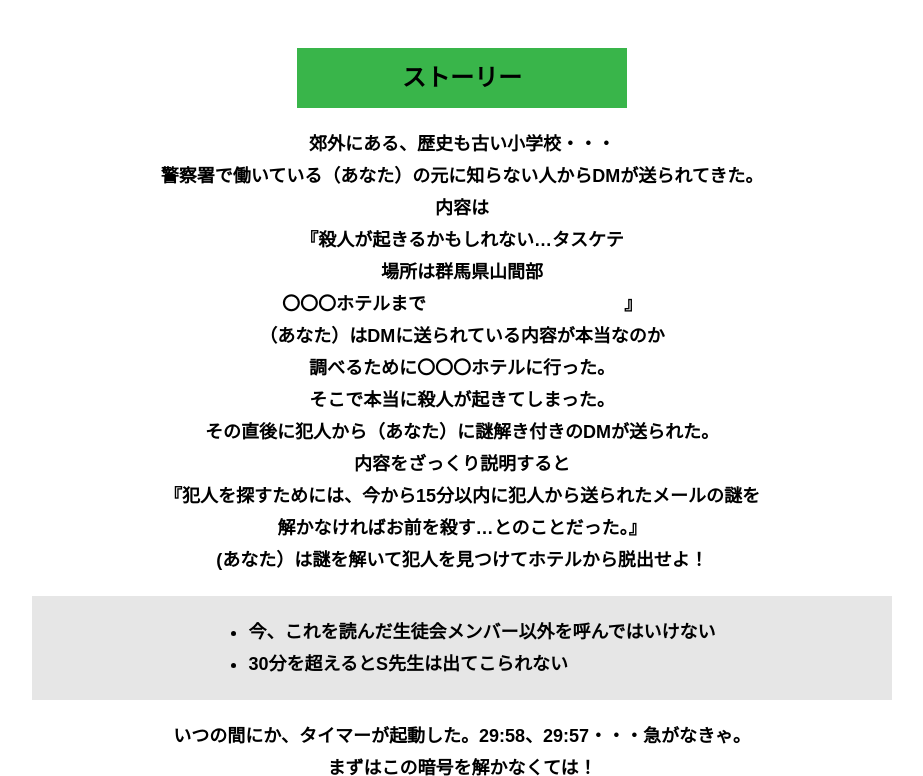
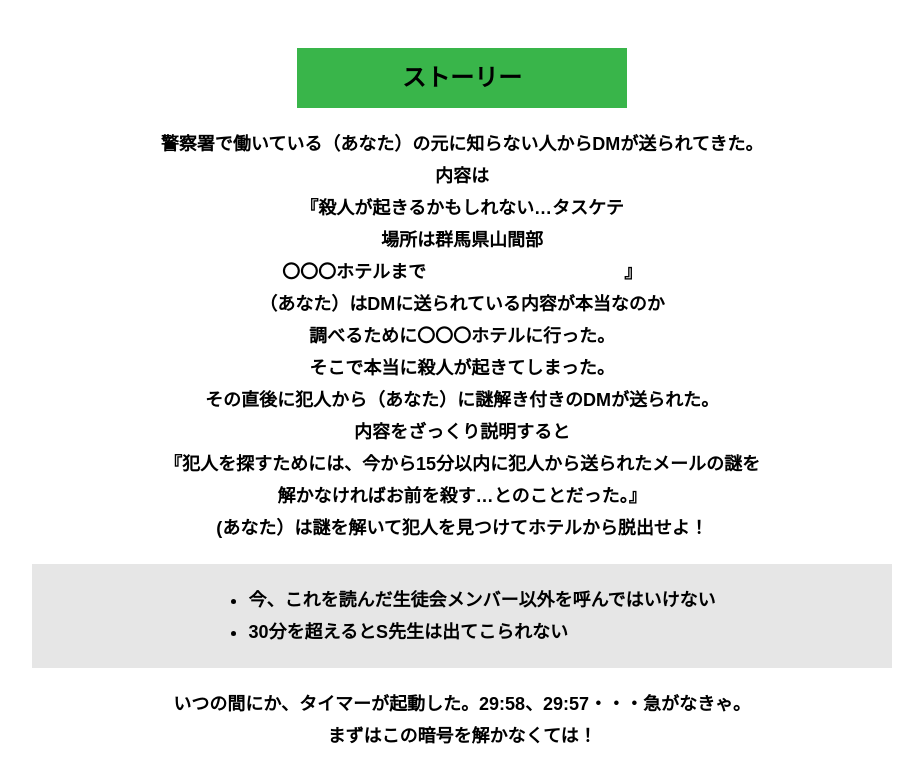
Before and after one commit to kuma-1218/alfa-omiya-15, a plain HTML site: page index.html in a window 1280 px wide. Shown: the part 543-1319 px from the top of the page, without its empty margins (178-1101 px from the left). Drawn offline with Linux system fonts and the light colour scheme.

Commit message:
Update index.html

```diff
--- a/index.html
+++ b/index.html
@@ -29,8 +29,7 @@
       <div class="container">
         <h2 class="section-title section-title--keycolor section-title--story">ストーリー</h2>
         <div class="story">
-          <p class="text-center">郊外にある、歴史も古い小学校・・・<br>
-            警察署で働いている（あなた）の元に知らない人からDMが送られてきた。<br>
+          <p class="text-center">警察署で働いている（あなた）の元に知らない人からDMが送られてきた。<br>
 
             内容は<br>
 
```
